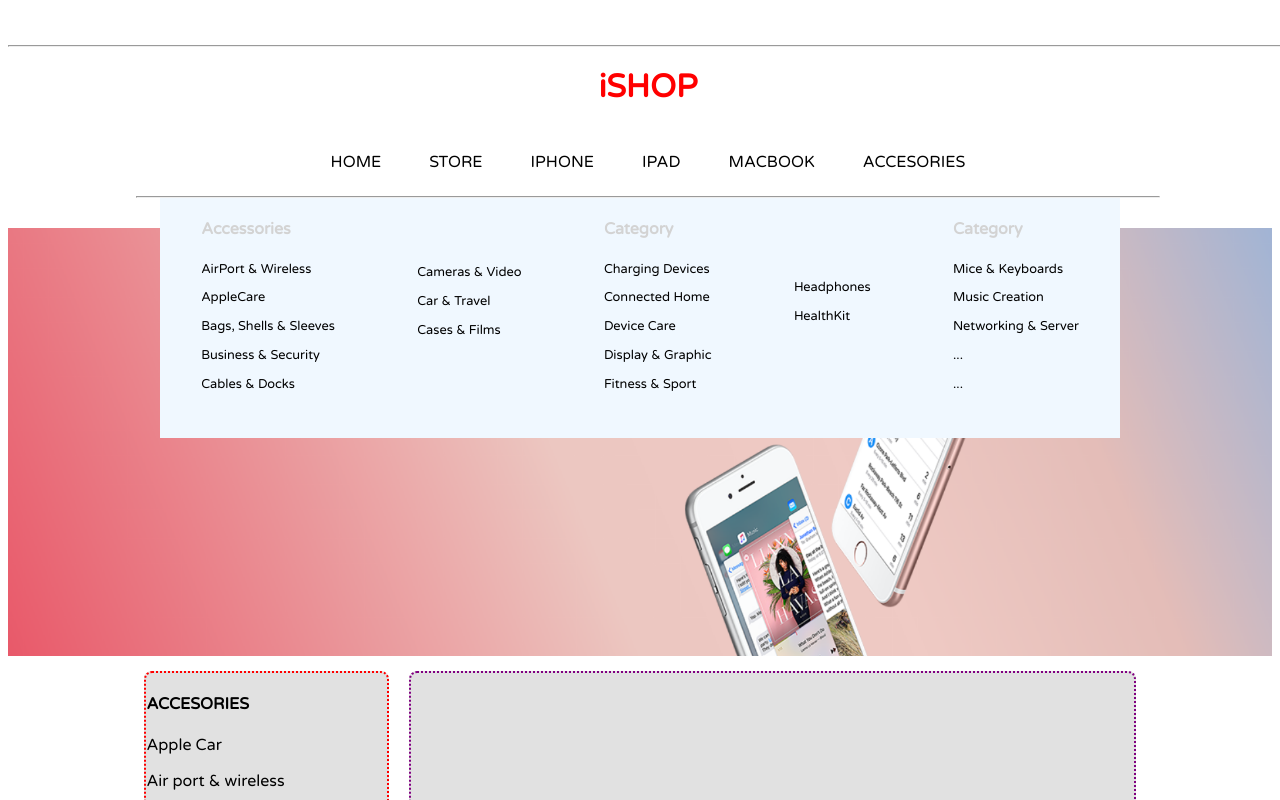
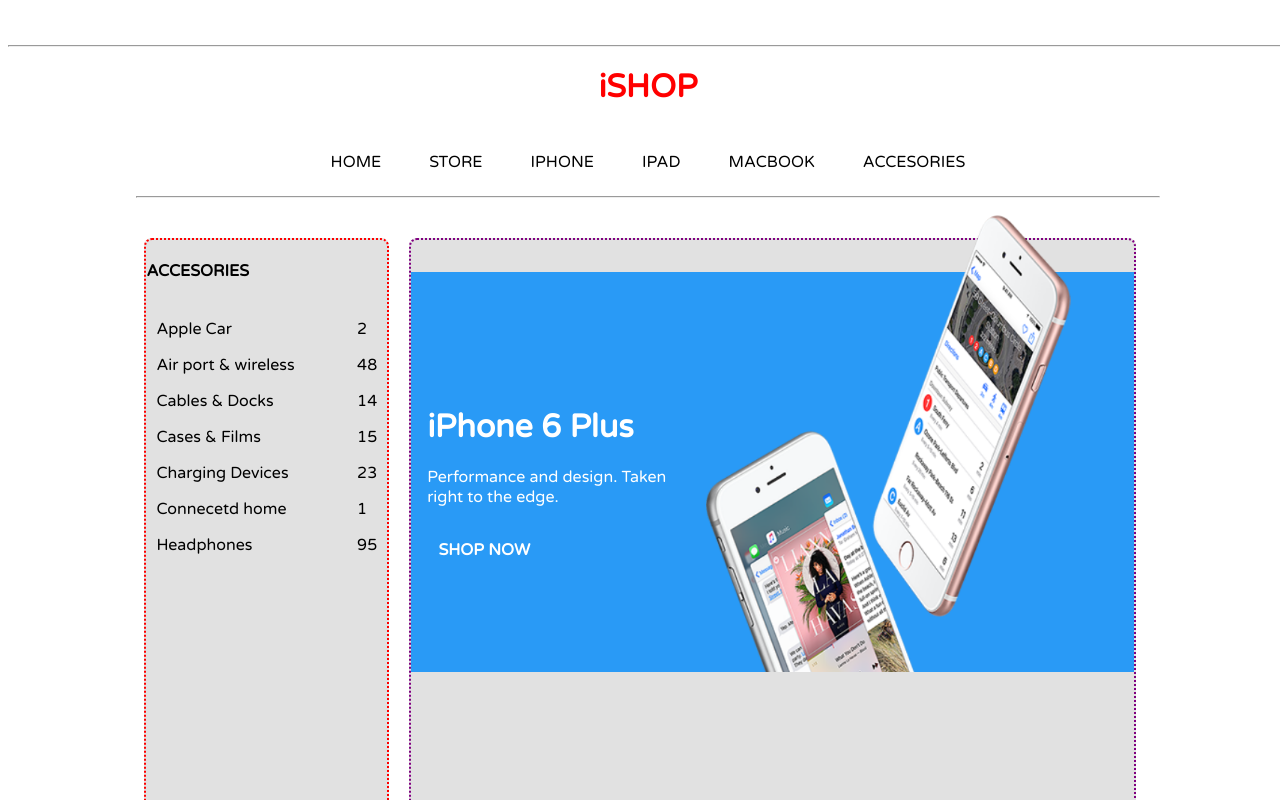
Before and after one commit to PratikshaSurwade/iShop-Mern-App, a React (Create React App) app: page / in a window 1280 px wide. Shown: the top 800 px of the page. Built offline with nearby package versions, Linux system fonts and the light colour scheme; some icons are missing.

Commit message:
store page improved

```diff
--- a/src/HomePage/Home.js
+++ b/src/HomePage/Home.js
@@ -1,19 +1,28 @@
 import React, { Component } from 'react';
+import Subnavbar from '../Navbar/subnavbar/Subnavbar.js';
 import Bestseller from "./Best_seller/Bestseller.js";
 import Facilitis from "./Facilities/Facilitis";
 import Feactured from "./feacturedprods/Feactured";
 import Iphoneadd from './iphoneadd/iphoneadd.js';
+
+import "./home.css";
+
+import mainImg from "./corousel_3.png";
 
 export default class Home extends Component {
 
   render() {
     return (
       <>
-      <Bestseller />
-      <Iphoneadd />
-      <Facilitis />
-      <Feactured />
-    </>
+        <Subnavbar />
+        <img  className="mainImg" src={mainImg} />
+
+
+        <Bestseller />
+        <Iphoneadd />
+        <Facilitis />
+        <Feactured />
+      </>
     )
   }
 }
--- /dev/null
+++ b/src/HomePage/home.css
@@ -0,0 +1,6 @@
+.mainImg{
+    position: relative;
+    z-index: 5;
+    width: 100%;
+    height: auto;
+}
--- a/src/HomePage/iphoneadd/iphone.css
+++ b/src/HomePage/iphoneadd/iphone.css
@@ -13,7 +13,6 @@
     margin-left: 1rem;
 }
 .homeImgText>h4{
-
     padding: 0.7rem;
     border-bottom: white 2px linear;
 }
--- a/src/Navbar/Navbar.js
+++ b/src/Navbar/Navbar.js
@@ -1,9 +1,5 @@
 import React from "react";
 import "./navbar.css";
-import mainImg from "./corousel_3.png"
-
-import { NavLink } from "react-router-dom";
-import Subnavbar from "./subnavbar/Subnavbar";
 
 
 class Heading extends React.Component{
@@ -29,9 +25,6 @@
 
                     <hr style={{margin:"0px 10%"}}></hr>
                 </div>
-                <Subnavbar />
-                <img  className="mainImg" src={mainImg} />
-
             </>
         )
     }
--- a/src/Navbar/navbar.css
+++ b/src/Navbar/navbar.css
@@ -38,10 +38,3 @@
     display: flex;
     justify-content: center;
 }
-
-.mainImg{
-    position: relative;
-    z-index: 5;
-    width: 100%;
-    height: auto;
-}
--- a/src/storepage/Store.js
+++ b/src/storepage/Store.js
@@ -1,4 +1,5 @@
 import React from 'react';
+import Iphoneadd from '../HomePage/iphoneadd/iphoneadd';
 import "./store.css"
 
 function Store() {
@@ -8,17 +9,36 @@
             <div className='smallsidebar'>
 
                 <h4>ACCESORIES</h4>
+                <div className='elementsContainer'>
+                    <div className='elements'>
                         <p>Apple Car</p>
                         <p>Air port & wireless</p>
                         <p>Cables & Docks</p>
+                        <p> Cases & Films</p>
                         <p>Charging Devices</p>
                         <p>Connecetd home</p>
                         <p>Headphones</p>
+                    </div>
+                    <div className='elements'>
+                        <p>2</p>
+                        <p>48</p>
+                        <p>14</p>
+                        <p>15</p>
+                        <p>23</p>
+                        <p>1</p>
+                        <p>95</p>
+                    </div>
+                </div>
 
             </div>
             <div className='largesidebar'>
 
-                <div className="storepageIphone"></div>
+                <Iphoneadd />
+                <div className='storeitemContainer'>
+
+
+                </div>
+
 
             </div>
         </div>
--- a/src/storepage/store.css
+++ b/src/storepage/store.css
@@ -2,6 +2,12 @@
     display: flex;
     padding: 0px 10%;
 }
+/*
+tujjnkj nkjikn    \
+l
+
+
+*/
 
 .smallsidebar{
     flex: 3;
@@ -10,6 +16,11 @@
     background-color:#e1e1e1;
     border-radius: 0.5rem;
     height: 100vh;
+}
+.elementsContainer{
+    display: flex;
+    justify-content: space-between;
+    margin: 10px;
 }
 
 .largesidebar{
```
Also changed, not shown: src/storepage/items/Itemsstore.js (added, +16 -0 lines), src/HomePage/corousel_3.png (renamed from src/Navbar/corousel_3.png). Lines whose indentation alone changed are shown as unchanged.
